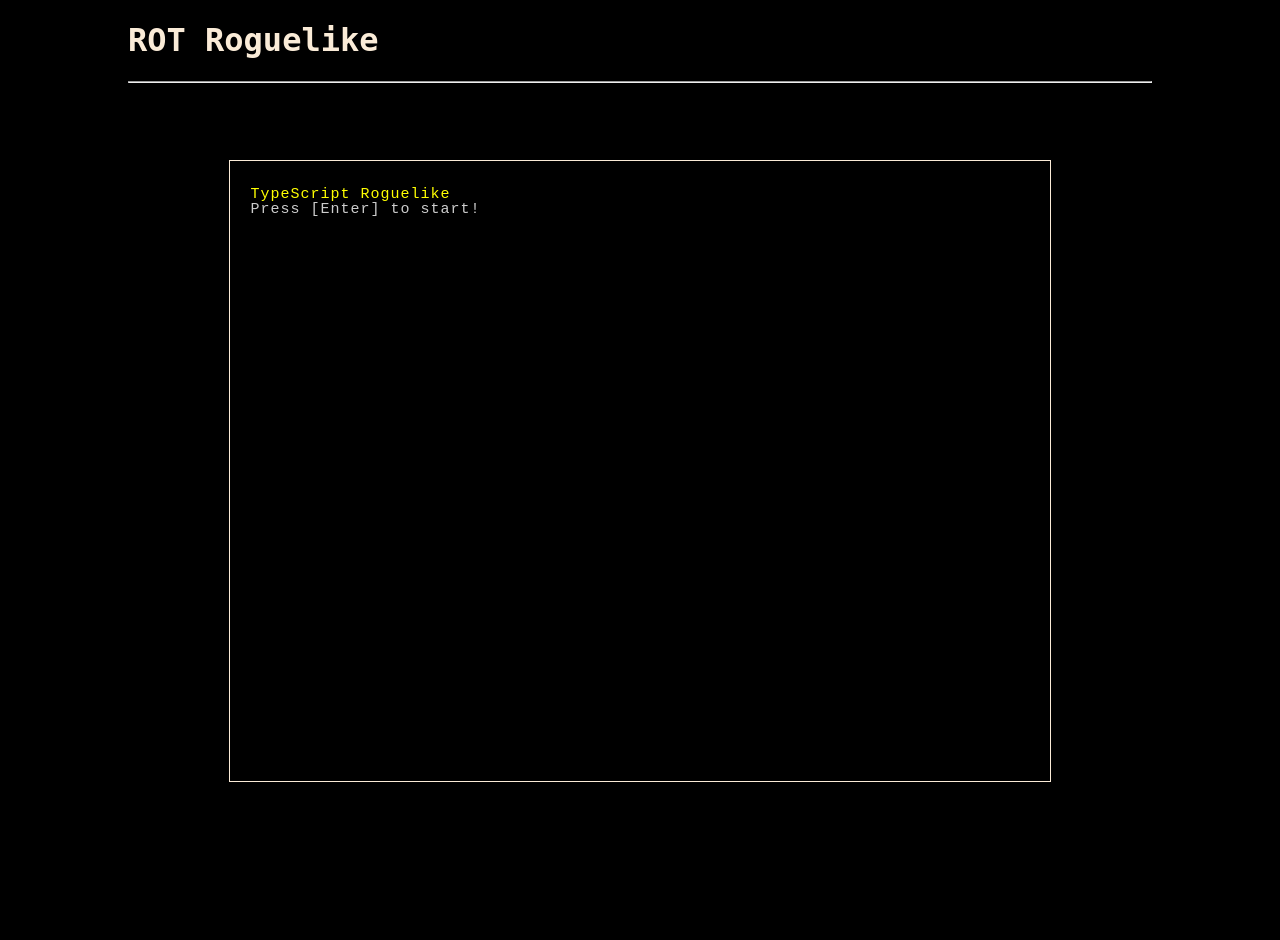
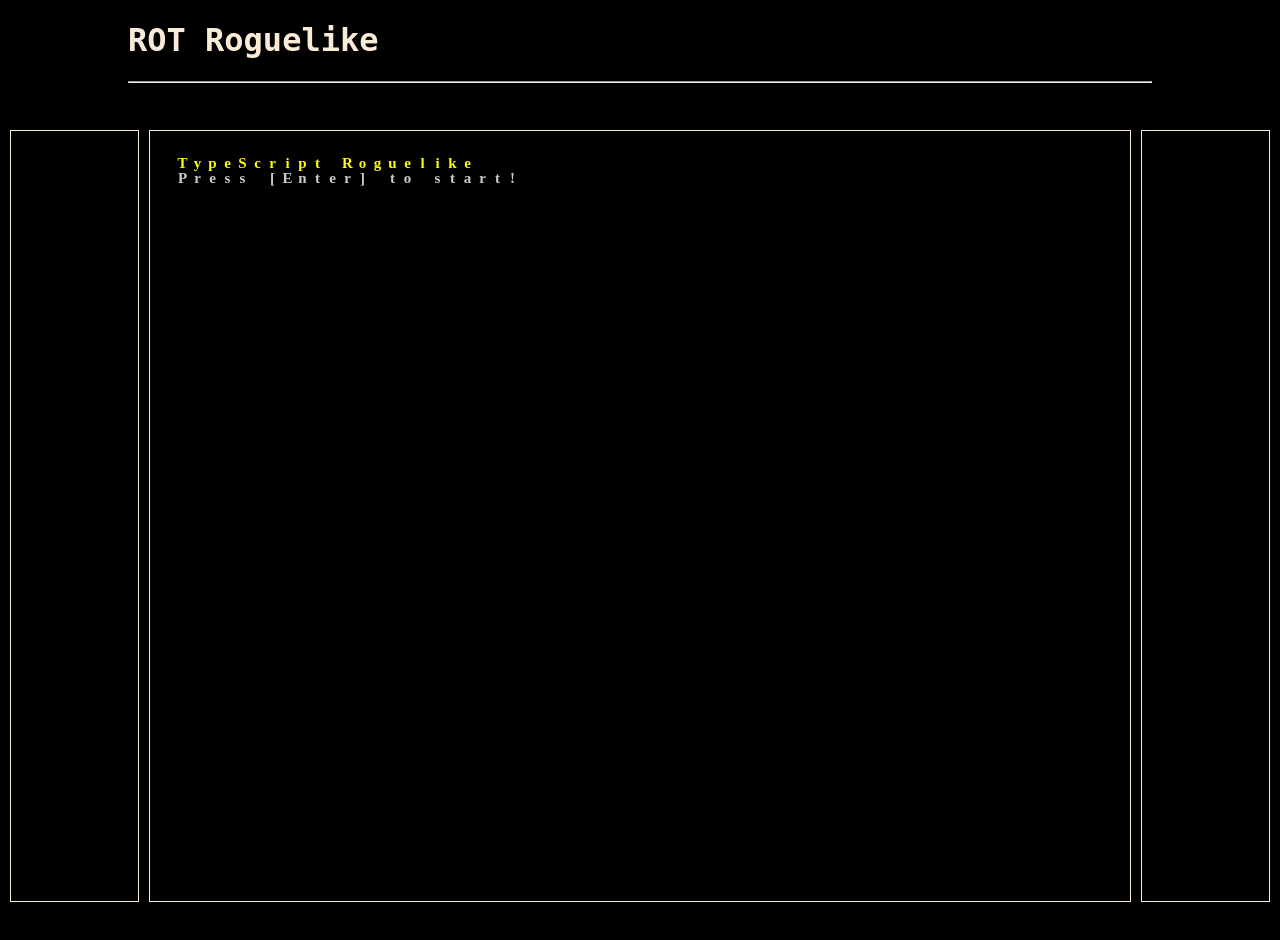
Before and after one commit to krummja/rot_roguelike, a website built with webpack: page index.html in a window 1280 px wide. Before the commit the page ends 800 px from the top, so only its background shows below. Built offline with Linux system fonts and the light colour scheme.

Commit message:
Randomized colors

```diff
--- a/index.css
+++ b/index.css
@@ -14,20 +14,43 @@ hr {
 
 canvas {
     display: block;
+    margin: 0 auto;
+    padding: 10px;
+    border: antiquewhite 1px solid;
+}
 
-    margin-top: 50px;
-    margin-left: auto;
-    margin-right: auto;
+.flex-container {
+    display: flex;
+    flex-direction: row;
+    margin: 10px auto 30px;
+    padding: 10px;
+}
 
-    padding: 10px;
-
+.game-ui {
+    display: block;
+    width: 300px;
+    height: 770px;
     border: antiquewhite 1px solid;
 }
 
 #header {
     display: block;
     width: 80vw;
-
     margin-left: auto;
     margin-right: auto;
 }
+
+#game {
+    flex-basis: auto;
+}
+
+#left-panel {
+    flex-basis: auto;
+    margin: 0 10px 30px auto;
+}
+
+
+#right-panel {
+    flex-basis: auto;
+    margin: 0 auto 30px 10px;
+}
--- a/index.html
+++ b/index.html
@@ -10,7 +10,11 @@
             <h1>ROT Roguelike</h1>
             <hr><br>
         </div>
-        <div id="game"></div>
-        <script src="dist/bundle.js"></script>
+        <div class="flex-container">
+            <div id="left-panel" class="game-ui"></div>
+            <div id="game"></div>
+            <script src="dist/bundle.js"></script>
+            <div id="right-panel" class="game-ui"></div>
+        </div>
     </body>
 </html>
--- a/src/Display/entity.ts
+++ b/src/Display/entity.ts
@@ -62,6 +62,7 @@ class Moveable
   public y: number;
   public properties: IProperties;
   public tryMove: Function;
+  public getBgTint: Function;
 
   constructor(properties: IProperties)
   {
@@ -72,7 +73,7 @@ class Moveable
 
   protected init(properties: IProperties): void
   {
-    this.tryMove = (x: number, y: number, map: Map) => {
+    this.tryMove = (x: number, y: number, map: Map): boolean => {
       let tile = map.getTile(x, y);
       if (tile.walkable) {
         this.x = x;
@@ -84,6 +85,10 @@ class Moveable
       }
       return false;
     }
+    this.getBgTint = (x: number, y: number, map: Map): string => {
+      let tile = map.getTile(x, y);
+      return tile.bg;
+    }
   }
 }
 
--- a/src/Display/glyph.ts
+++ b/src/Display/glyph.ts
@@ -4,6 +4,7 @@ import { IProperties } from '../types';
 class Glyph
 {
   private _char: string;
+  private _font: string;
   private _fg: string;
   private _bg: string;
   private _walkable: boolean;
--- a/src/Display/map.ts
+++ b/src/Display/map.ts
@@ -43,14 +43,13 @@ class Map
         map[x][y] = Tile.wallTile();
       }
     })
-
     return new Map(map);
   }
 
   public dig(x: number, y: number): void
   {
     if (this.getTile(x, y).diggable) {
-      this._tiles[x][y] = Tile.floorTile();
+      this.tiles[x][y] = Tile.floorTile();
     }
   }
 
@@ -73,7 +72,7 @@ class Map
     if (x < 0 || x >= this._width || y < 0 || y >= this._height) {
       return Tile.nullTile();
     } else {
-      return this._tiles[x][y] || Tile.nullTile();
+      return this.tiles[x][y] || Tile.nullTile();
     }
   }
 }
--- a/src/Display/playScreen.ts
+++ b/src/Display/playScreen.ts
@@ -20,10 +20,9 @@ class PlayScreen implements IScreen
     this._player = new Player({
       character: '@',
       name: 'Player',
-      foreground: 'white',
-      background: 'black'
+      foreground: '#e44fa3',
+      background: '' || 'black'
     })
-
   }
 
 
@@ -42,8 +41,6 @@ class PlayScreen implements IScreen
 
     this._map = Map.generate(this.map, this.mapWidth, this.mapHeight);
 
-    // console.log(this._map);
-    // console.log(this.map);
     let position = this._map.getRandomFloorPosition();
     this._player.x = position.x;
     this._player.y = position.y;
@@ -69,7 +66,13 @@ class PlayScreen implements IScreen
     for (let x = topLeftX; x < topLeftX + screenWidth; x++) {
       for (let y = topLeftY; y < topLeftY + screenHeight; y++) {
         let tile = this._map.getTile(x, y);
-        display.draw(x - topLeftX, y - topLeftY, tile.char, tile.fg, tile.bg);
+        display.draw(
+            x - topLeftX,
+            y - topLeftY,
+            tile.char,
+            tile.fg,
+            tile.bg
+        );
       }
     }
     // Render the player
@@ -78,7 +81,7 @@ class PlayScreen implements IScreen
         this._player.y - topLeftY,
         this._player.char,
         this._player.fg,
-        this._player.bg
+        this._player.getBgTint(this._player.x, this._player.y, this._map)
     );
   }
 
--- a/src/Display/tile.ts
+++ b/src/Display/tile.ts
@@ -1,7 +1,6 @@
-import * as ROT from 'rot-js';
+import { IProperties } from '../types';
 
 import { Glyph } from './';
-import { IProperties } from '../types';
 
 
 class Tile extends Glyph
@@ -21,21 +20,35 @@ class Tile extends Glyph
 
   public static floorTile(): Tile
   {
+    let colors = ['#29231c', '#332d25', '#25211d', '#292018']
+
     return new Tile({
-      character: '.',
+      character: ' ',
+      background: pickColor(colors),
       isWalkable: true
     });
   }
 
   public static wallTile(): Tile
   {
+    let colors = ['#9a7e61', '#a78a6d', '#a08467', '#ad9173'];
+
     return new Tile({
-      character: '#',
-      foreground: 'goldenrod',
+      character: ' ',
+      background: pickColor(colors),
       isDiggable: true
     });
   }
 }
 
+const pickColor: Function = (colors: string[]): string => {
+  let index = Math.floor(random(0, 4));
+  return colors[index];
+};
+
+
+const random: Function = (mn: number, mx: number): number => {
+  return Math.random() * (mx - mn) + mn;
+}
 
 export { Tile };
--- a/src/game.ts
+++ b/src/game.ts
@@ -7,8 +7,13 @@ class Game
 {
   private _display: ROT.Display = null;
   private _currentScreen: Screen = null;
-  private _screenWidth: number = 80;
-  private _screenHeight: number = 40;
+  private _screenWidth: number = 64;
+  private _screenHeight: number = 50;
+  private _fontFamily: string = 'Fira Code';
+  private _fontStyle: string = 'bold';
+  private _fontSize: number = 12;
+  private _spacing: number = 1.0;
+  private _squareRatio: boolean = true;
 
   public container: HTMLElement | null;
 
@@ -29,7 +34,14 @@ class Game
   public constructor()
   {
     console.log('Game:              Setting up game instance. One sec...');
-    this.display = new ROT.Display({width: this._screenWidth, height: this._screenHeight});
+    this.display = new ROT.Display({
+      width: this._screenWidth,
+      height: this._screenHeight,
+      fontFamily: this._fontFamily,
+      fontStyle: this._fontStyle,
+      spacing: this._spacing,
+      forceSquareRatio: this._squareRatio
+    });
     this.container = this.display.getContainer();
     document.getElementById('game')?.appendChild(this.container);
   }
@@ -51,8 +63,6 @@ class Game
     };
 
     bindEventToScreen('keydown');
-    // bindEventToScreen('keyup');
-    // bindEventToScreen('keypress');
 
     console.log('Game.init:         Game successfully initialized on port 8080.');
   }
```
Also changed, not shown: build/Display/entity.js, build/Display/map.js, build/Display/playScreen.js, build/Display/tile.js, build/game.js, dist/bundle.js.
